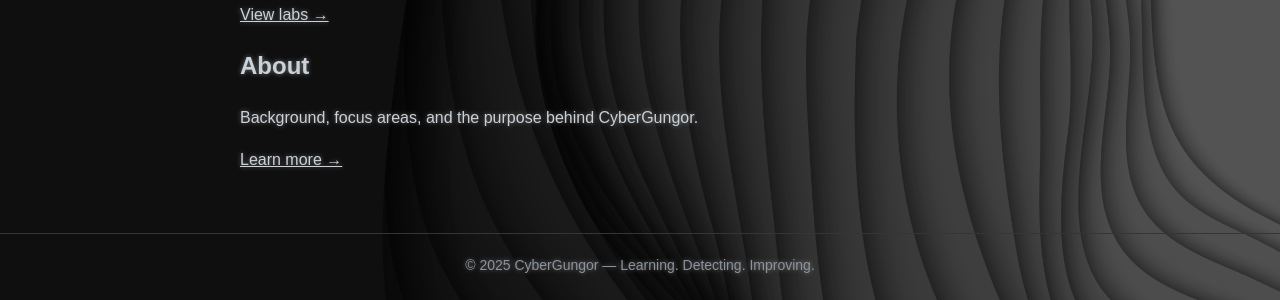
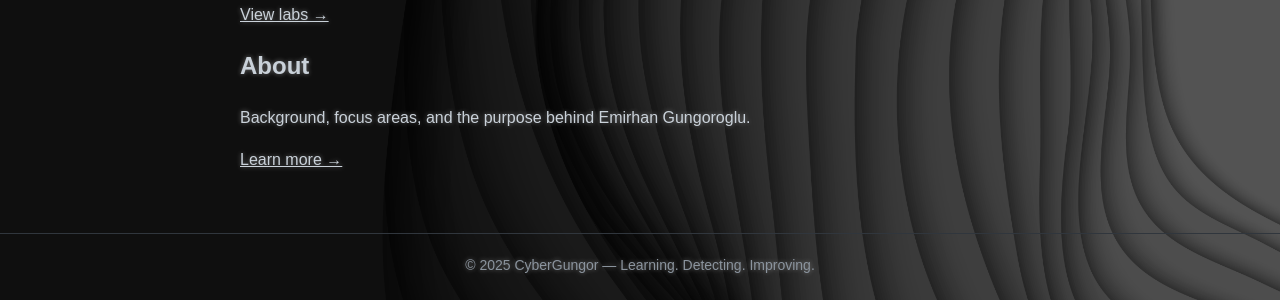
Before and after one commit to cybergungor/cybergungor.github.io, a Jekyll site: the page built from home/index.md, in a window 1280 px wide. Shown: the part 470-770 px from the top of the page. Built offline with Jekyll 4.4.1, drawn with Linux system fonts in a browser that asks for light colours.

Commit message:
Update index.md

```diff
--- a/home/index.md
+++ b/home/index.md
@@ -37,7 +37,7 @@ title: Home
   <div class="home-card">
     <h2>About</h2>
     <p>
-      Background, focus areas, and the purpose behind CyberGungor.
+      Background, focus areas, and the purpose behind Emirhan Gungoroglu.
     </p>
     <a href="/about/">Learn more →</a>
   </div>
```
